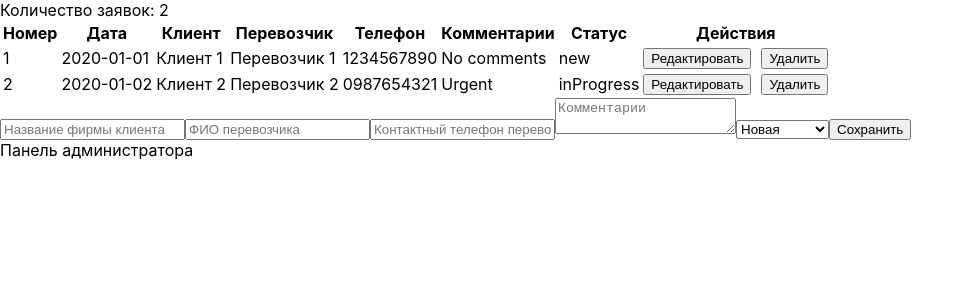
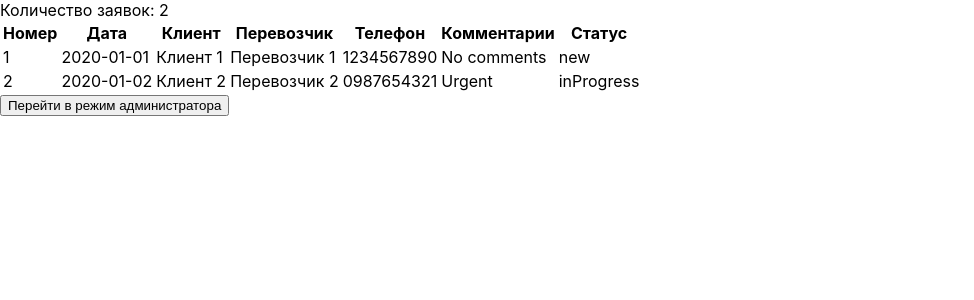
Before and after one commit to unomat20b/track_app, a React (Create React App) app: page / in a window 1280 px wide. Shown: the top 300 px of the page, without its empty margins (0-974 px from the left). Built offline with nearby package versions, Linux system fonts and the light colour scheme.

Commit message:
second edit frontend

```diff
--- a/src/App.js
+++ b/src/App.js
@@ -10,30 +10,52 @@ function App() {
         { id: 2, date: '2020-01-02', clientName: 'Клиент 2', carrierName: 'Перевозчик 2', carrierPhone: '0987654321', comments: 'Urgent', status: 'inProgress' }
     ]);
     const [currentRequest, setCurrentRequest] = useState({});
+    const [mode, setMode] = useState('add');
+    const [isAdmin, setIsAdmin] = useState(false);
 
     const handleSubmit = (formData) => {
-    if (formData.id) {
+        if (mode === 'edit' && formData.id) {
             setRequests(requests.map(req => req.id === formData.id ? { ...formData } : req));
         } else {
             setRequests([...requests, { ...formData, id: requests.length + 1 }]);
         }
+        setCurrentRequest({});
+        setMode('add');
     };
 
     const editRequest = (requestId) => {
         const request = requests.find(req => req.id === requestId);
         setCurrentRequest(request);
+        setMode('edit');
+    };
+
+    const addNewRequest = () => {
+        setCurrentRequest({});
+        setMode('add');
     };
 
     const deleteRequest = (requestId) => {
         setRequests(requests.filter(request => request.id !== requestId));
+        setCurrentRequest({});
+        setMode('add');
+    };
+
+    const toggleAdminMode = () => {
+        setIsAdmin(!isAdmin);
     };
 
     return (
       <div className="App">
           <RequestCount count={requests.length} />
-      <Table requests={requests} editRequest={editRequest} deleteRequest={deleteRequest} />
+          <Table requests={requests} editRequest={isAdmin ? editRequest : undefined} deleteRequest={isAdmin ? deleteRequest : undefined} isAdmin={isAdmin} />
+          {isAdmin && (
+              <>
                   <RequestForm onSubmit={handleSubmit} initialData={currentRequest} />
+                  <button onClick={addNewRequest}>Добавить новую заявку</button>
                   <AdminPanel />
+              </>
+          )}
+          <button onClick={toggleAdminMode}>{isAdmin ? 'Выход из режима администратора' : 'Перейти в режим администратора'}</button>
       </div>
     );
 }
--- a/src/components/RequestForm.js
+++ b/src/components/RequestForm.js
@@ -1,10 +1,18 @@
 import React, { useState, useEffect } from 'react';
 
 function RequestForm({ onSubmit, initialData = {} }) {
-  const [formData, setFormData] = useState(initialData);
+  const [formData, setFormData] = useState({
+    clientName: '',
+    carrierName: '',
+    carrierPhone: '',
+    comments: '',
+    status: 'new',
+    date: '', // Добавьте начальное состояние для даты
+    ...initialData
+  });
 
   useEffect(() => {
-    setFormData(initialData); // Обновляем форму при изменении initialData
+    setFormData(initialData);
   }, [initialData]);
 
   const handleChange = (e) => {
@@ -21,6 +29,7 @@ function RequestForm({ onSubmit, initialData = {} }) {
 
   return (
     <form onSubmit={handleSubmit}>
+      <input type="date" name="date" value={formData.date || ''} onChange={handleChange} placeholder="Дата получения" />
       <input type="text" name="clientName" value={formData.clientName || ''} onChange={handleChange} placeholder="Название фирмы клиента" />
       <input type="text" name="carrierName" value={formData.carrierName || ''} onChange={handleChange} placeholder="ФИО перевозчика" />
       <input type="text" name="carrierPhone" value={formData.carrierPhone || ''} onChange={handleChange} placeholder="Контактный телефон перевозчика" />
--- a/src/components/Table.js
+++ b/src/components/Table.js
@@ -1,6 +1,6 @@
 import React from 'react';
 
-function Table({ requests, editRequest, deleteRequest }) {
+function Table({ requests, editRequest, deleteRequest, isAdmin }) {
   return (
     <table>
       <thead>
@@ -12,7 +12,7 @@ function Table({ requests, editRequest, deleteRequest }) {
           <th>Телефон</th>
           <th>Комментарии</th>
           <th>Статус</th>
-          <th>Действия</th>
+          {isAdmin && <th>Действия</th>}
         </tr>
       </thead>
       <tbody>
@@ -25,10 +25,12 @@ function Table({ requests, editRequest, deleteRequest }) {
             <td>{request.carrierPhone}</td>
             <td>{request.comments}</td>
             <td>{request.status}</td>
-            <td>
-              <button onClick={() => editRequest(request.id)}>Редактировать</button>
-              <button onClick={() => deleteRequest(request.id)} style={{marginLeft: '10px'}}>Удалить</button>
-            </td>
+            {isAdmin && (
+              <td>
+                <button onClick={() => editRequest(request.id)}>Редактировать</button>
+                <button onClick={() => deleteRequest(request.id)} style={{marginLeft: '10px'}}>Удалить</button>
+              </td>
+            )}
           </tr>
         ))}
       </tbody>
@@ -38,4 +40,5 @@ function Table({ requests, editRequest, deleteRequest }) {
 
 
 
+
 export default Table;
```
Lines whose indentation alone changed are shown as unchanged.
